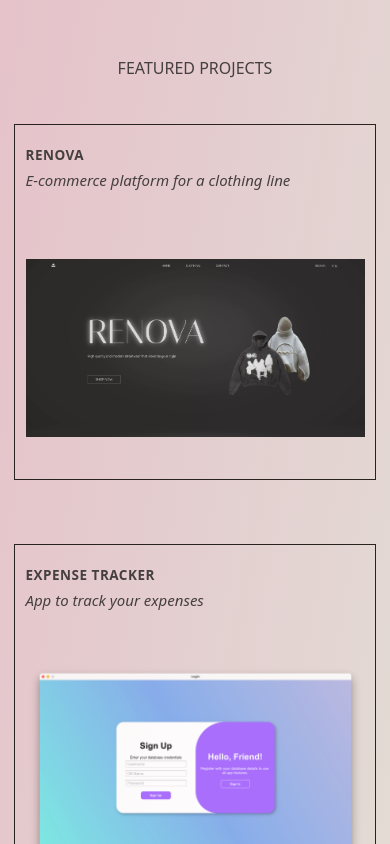
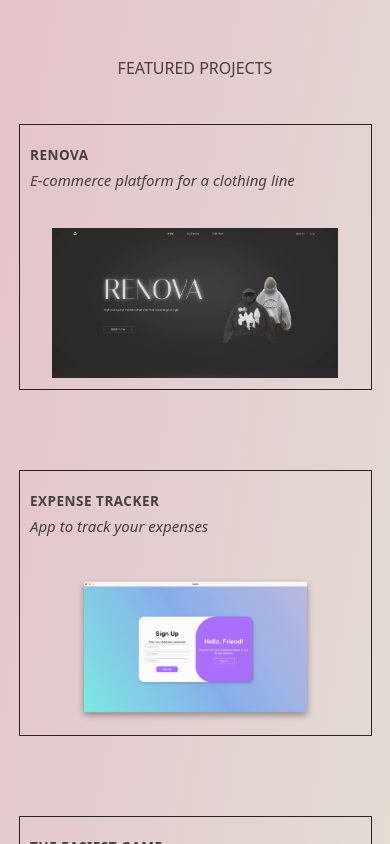
Before and after one commit to wania-sharif/wania-portfolio, a React (Vite) app: page / in a window 390 px wide. Shown: the part 820-1664 px from the top of the page. Built offline with nearby package versions, Linux system fonts and the light colour scheme.

Commit message:
#16 edit gap and card width

```diff
--- a/src/components/Projects/ProjectCard/projectCard.css
+++ b/src/components/Projects/ProjectCard/projectCard.css
@@ -96,9 +96,9 @@
     }
 }
 
-@media screen and (max-width: 320px) {
+@media screen and (max-width: 390px) {
     .project-card {
-        width: 18em;
+        width: 90%;
     }
 
     .project-card .image {
--- a/src/components/Projects/projects.css
+++ b/src/components/Projects/projects.css
@@ -46,6 +46,6 @@
         display: flex;
         flex-direction: column;
         align-items: center;
-        gap: 4em;
+        gap: 5em;
     }
 }
```
